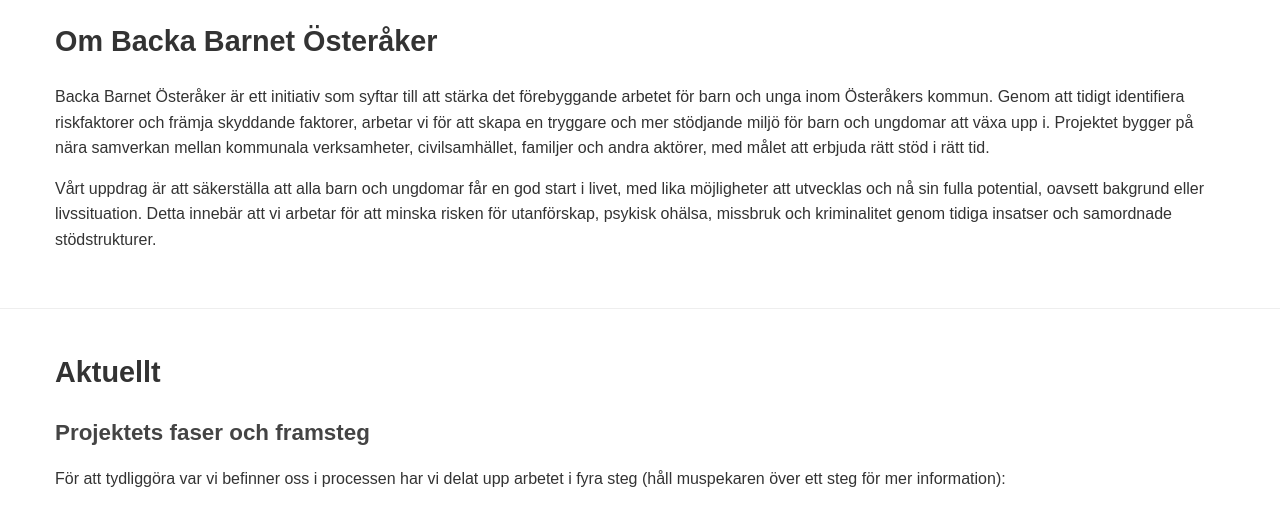
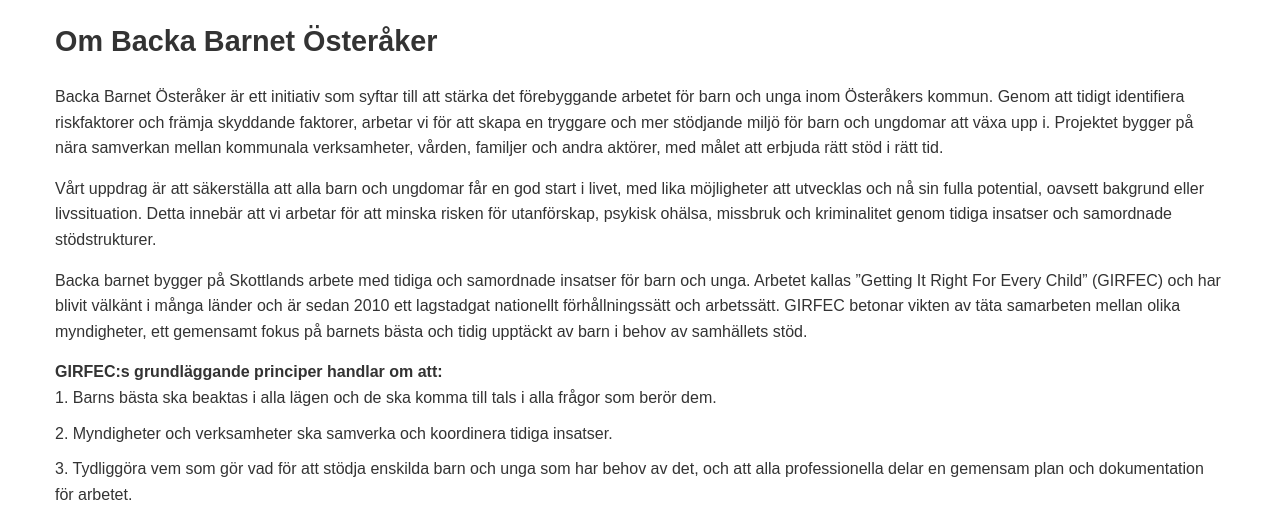
Before and after one commit to raouljoshi/raouljoshi.github.io, a plain HTML site: page 0117.html in a window 1280 px wide. Shown: the part 427-945 px from the top of the page. Drawn offline with Linux system fonts and the light colour scheme.

Commit message:
Update 0117.html

```diff
--- a/0117.html
+++ b/0117.html
@@ -605,8 +605,18 @@
         <section id="om-oss">
             <div class="container">
                 <h2>Om Backa Barnet Österåker</h2>
-                <p>Backa Barnet Österåker är ett initiativ som syftar till att stärka det förebyggande arbetet för barn och unga inom Österåkers kommun. Genom att tidigt identifiera riskfaktorer och främja skyddande faktorer, arbetar vi för att skapa en tryggare och mer stödjande miljö för barn och ungdomar att växa upp i. Projektet bygger på nära samverkan mellan kommunala verksamheter, civilsamhället, familjer och andra aktörer, med målet att erbjuda rätt stöd i rätt tid.</p>
+                <p>Backa Barnet Österåker är ett initiativ som syftar till att stärka det förebyggande arbetet för barn och unga inom Österåkers kommun. Genom att tidigt identifiera riskfaktorer och främja skyddande faktorer, arbetar vi för att skapa en tryggare och mer stödjande miljö för barn och ungdomar att växa upp i. Projektet bygger på nära samverkan mellan kommunala verksamheter, vården, familjer och andra aktörer, med målet att erbjuda rätt stöd i rätt tid.</p>
                 <p>Vårt uppdrag är att säkerställa att alla barn och ungdomar får en god start i livet, med lika möjligheter att utvecklas och nå sin fulla potential, oavsett bakgrund eller livssituation. Detta innebär att vi arbetar för att minska risken för utanförskap, psykisk ohälsa, missbruk och kriminalitet genom tidiga insatser och samordnade stödstrukturer.</p>
+
+<p>Backa barnet bygger på Skottlands arbete med tidiga och samordnade insatser för barn och unga. Arbetet kallas ”Getting It Right For Every Child” (GIRFEC) och har blivit välkänt i många länder och är sedan 2010 ett lagstadgat nationellt förhållningssätt och arbetssätt. GIRFEC betonar vikten av täta samarbeten mellan olika myndigheter, ett gemensamt fokus på barnets bästa och tidig upptäckt av barn i behov av samhällets stöd.</p>
+
+    <h4>GIRFEC:s grundläggande principer handlar om att:</h4>
+                <ul>
+<li>1. Barns bästa ska beaktas i alla lägen och de ska komma till tals i alla frågor som berör dem.</li>
+<li>2. Myndigheter och verksamheter ska samverka och koordinera tidiga insatser.</li>
+<li>3. Tydliggöra vem som gör vad för att stödja enskilda barn och unga som har behov av det, och att alla professionella delar en gemensam plan och dokumentation för arbetet.</li></ul>
+
+
             </div>
         </section>
 
```
